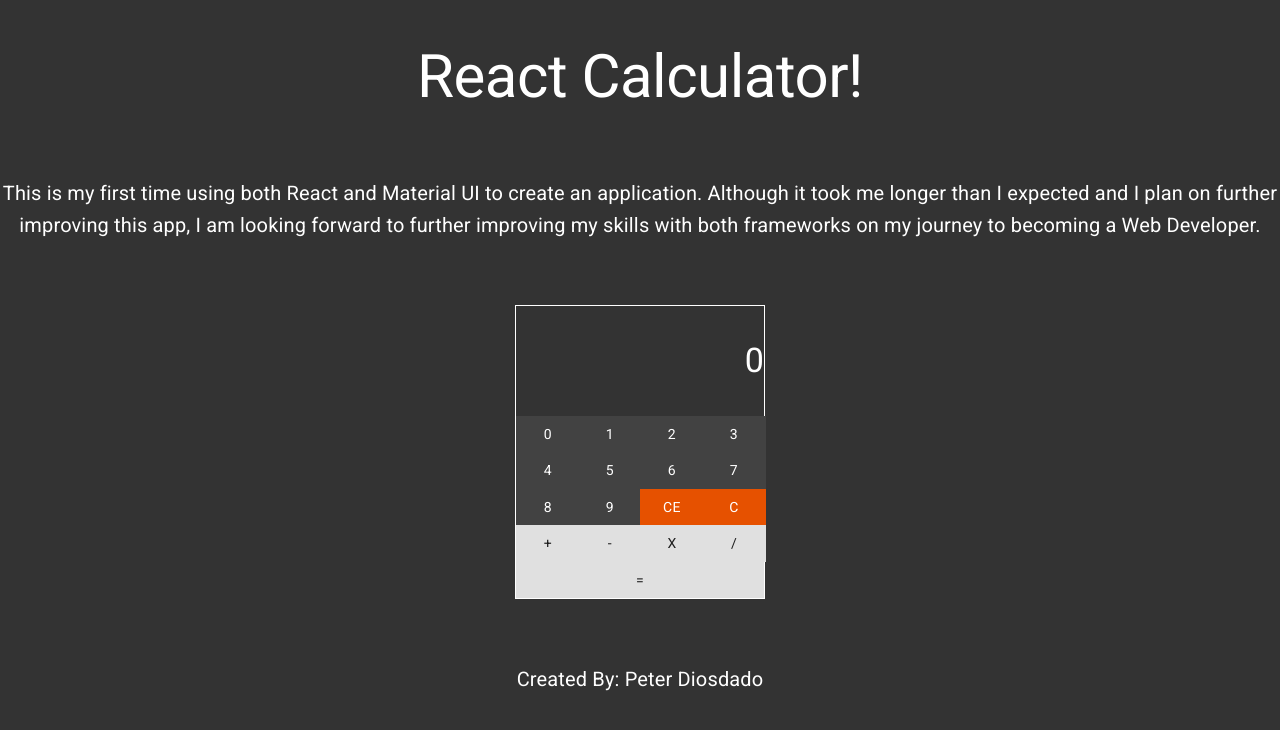
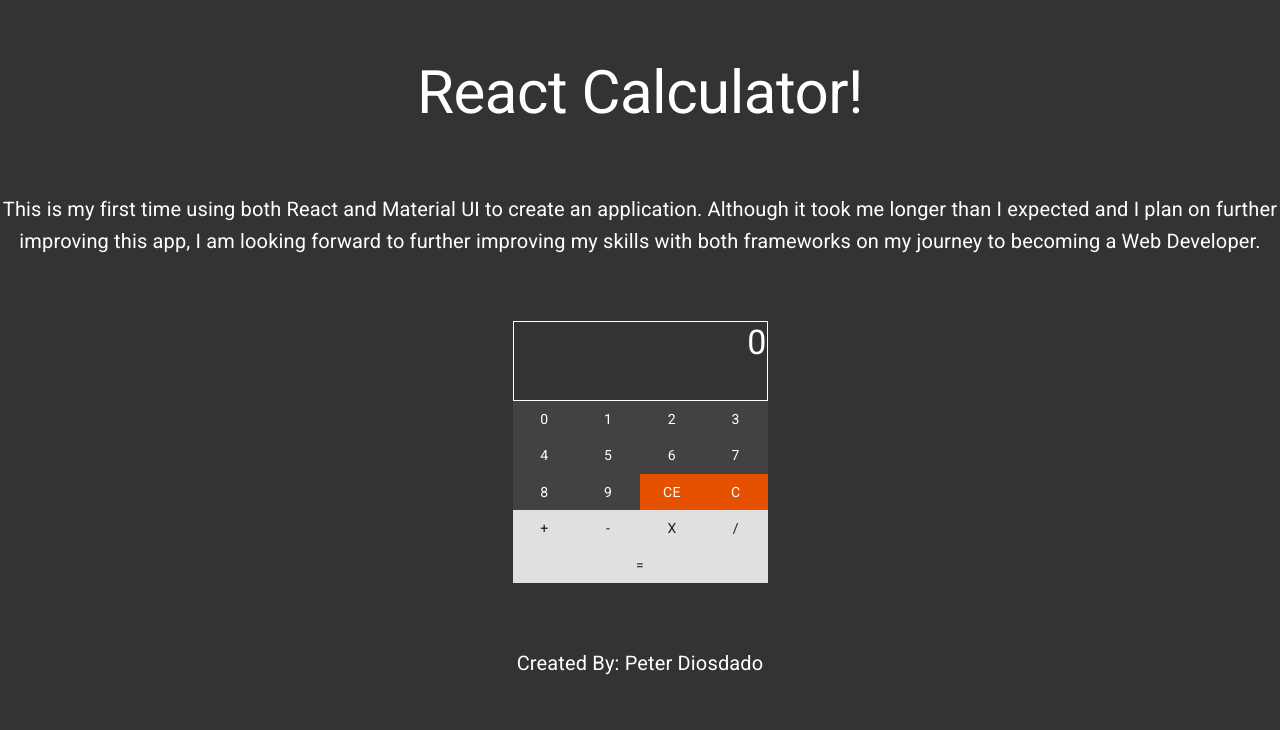
Before and after one commit to PetDios9/react-calculator, a React (Create React App) app: page / in a window 1280 px wide. Shown: the top 730 px of the page. Built offline with nearby package versions, Linux system fonts and the light colour scheme.

Commit message:
fixed equal button not stretching to full length of container

```diff
--- a/src/CalcContainer.js
+++ b/src/CalcContainer.js
@@ -86,7 +86,7 @@
 
 
     return(
-        <Box border={1} width={250}>
+        <Box width={255}>
 
             <NumScreen
             operator={operator}
--- a/src/Keypad.js
+++ b/src/Keypad.js
@@ -1,5 +1,5 @@
 import React from 'react'
-import { Grid, Button, makeStyles,} from '@material-ui/core'
+import { Grid, Button, makeStyles, Box} from '@material-ui/core'
 import 'fontsource-roboto'
 
 
@@ -70,6 +70,7 @@
             </Button>
     </Grid>
 
+
     const equalButton =
         <Grid item xs={12}>
             <Button
@@ -88,7 +89,7 @@
 
 
     return(
-        <div>
+        <Box>
             <Grid container
             spacing={0}
             direction="row"
@@ -101,7 +102,8 @@
                 {equalButton}
 
             </Grid>
-        </div>)
+        </Box>
+        )
 }
 
 export default Keypad
--- a/src/NumScreen.js
+++ /dev/null
@@ -1,9 +0,0 @@
-import React from 'react'
-
-function NumScreen(props){
-    return(
-    <p>{props.renderedNum}</p>
-    )
-}
-
-export default NumScreen
--- a/src/NumScreenContainer.js
+++ b/src/NumScreenContainer.js
@@ -1,7 +1,6 @@
 import React from 'react'
-import NumScreen from './NumScreen'
 import 'fontsource-roboto'
-import { Grid, Typography } from '@material-ui/core'
+import { Grid, Typography, Box} from '@material-ui/core'
 
 function NumScreenContainer(props){
 
@@ -16,21 +15,20 @@
     }
 
     return(
-
+        <Box border={1} height={80}>
             <Grid
             container
-        justify='flex-end'
-        direction='column'
-        alignItems="flex-end"
+            direction="row"
+            justify="flex-end"
+            alignItems="center"
             >
-
-            <Grid item >
+                <Grid item>
                     <Typography variant="h4">
-                    <NumScreen renderedNum={renderedNum} total={props.total} secondNum={props.secondNum} firstNum={props.firstNum}/>
+                        {renderedNum}
                     </Typography>
                 </Grid>
             </Grid>
-
+        </Box>
     )
 }
 
```
Lines whose indentation alone changed are shown as unchanged.
